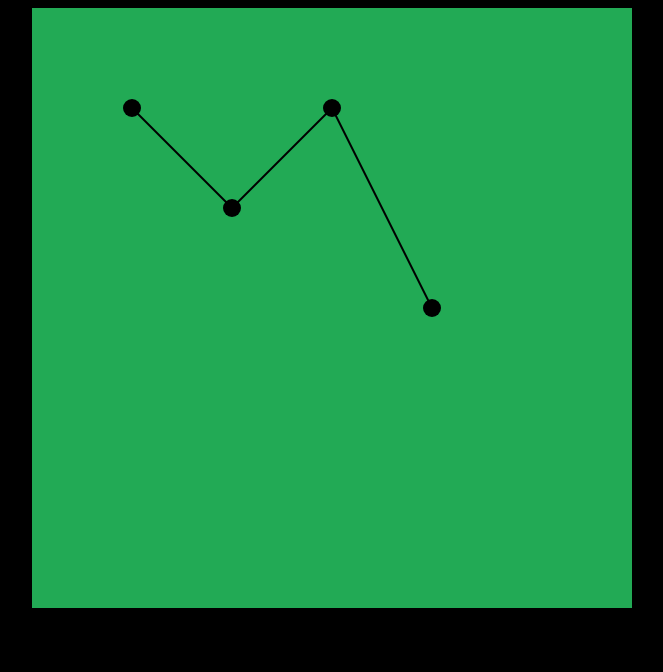
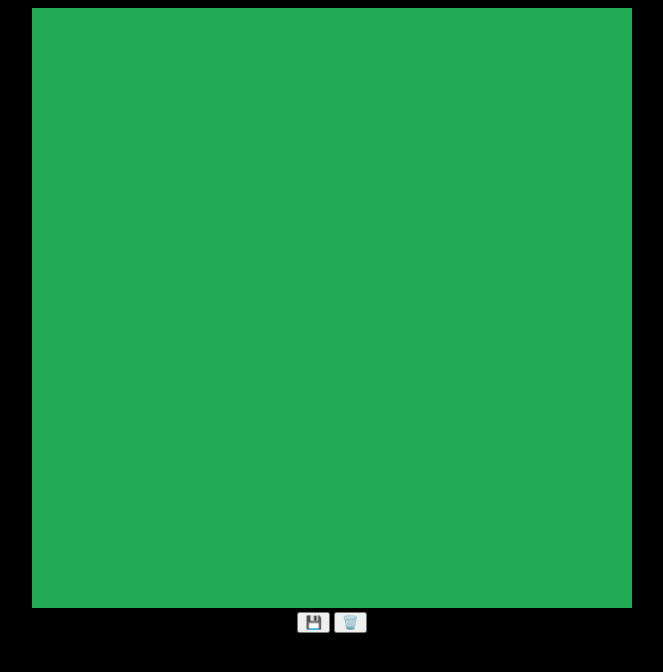
Before and after one commit to mirkobosetti/StreetsAI, a website built with Vite: page index.html in a window 1280 px wide. Shown: the whole page, without its empty margins (308-971 px from the left). Built offline with nearby package versions, Linux system fonts and the light colour scheme.

Commit message:
feat: add dispose method to GraphEditor and implement save/dispose functionality in main.ts

```diff
--- a/index.html
+++ b/index.html
@@ -9,6 +9,11 @@
   <body>
     <canvas id="myCanvas"></canvas>
 
+    <div id="controls">
+      <button id="btnSave">💾</button>
+      <button id="btnDispose">🗑️</button>
+    </div>
+
     <script type="module" src="/src/main.ts"></script>
   </body>
 </html>
--- a/src/graph/graph.ts
+++ b/src/graph/graph.ts
@@ -1,5 +1,5 @@
-import type Point from '../primitives/point'
-import type Segment from '../primitives/segment'
+import Point from '../primitives/point'
+import Segment from '../primitives/segment'
 
 class Graph {
   points: Point[]
@@ -8,6 +8,22 @@ class Graph {
   constructor(points: Point[], segments: Segment[]) {
     this.points = points
     this.segments = segments
+  }
+
+  static load(info: {
+    points: { x: number; y: number }[]
+    segments: { p1: { x: number; y: number }; p2: { x: number; y: number } }[]
+  }) {
+    const points = info.points.map((p) => new Point(p.x, p.y))
+    const segments = info.segments.map(
+      (s) =>
+        new Segment(
+          points.find((p) => p.equals(s.p1 as Point)) as Point,
+          points.find((p) => p.equals(s.p2 as Point)) as Point
+        )
+    )
+
+    return new Graph(points, segments)
   }
 
   draw(ctx: CanvasRenderingContext2D) {
--- a/src/graphEditor.ts
+++ b/src/graphEditor.ts
@@ -37,6 +37,12 @@ class GraphEditor {
       new Segment(this.selected, intent).draw(this.ctx, { dash: [3, 3] })
       this.selected.draw(this.ctx, { outline: true })
     }
+  }
+
+  dispose() {
+    this.graph.dispose()
+    this.selected = null
+    this.hovered = null
   }
 
   private addEventListeners() {
--- a/src/main.ts
+++ b/src/main.ts
@@ -1,26 +1,16 @@
 import Graph from './graph/graph'
 import GraphEditor from './graphEditor'
-import Point from './primitives/point'
-import Segment from './primitives/segment'
 import './style.css'
 import Viewport from './viewport'
 
 const canvas = document.getElementById('myCanvas') as HTMLCanvasElement
-const ctx = canvas.getContext('2d') as CanvasRenderingContext2D
 
 canvas.width = 600
 canvas.height = 600
 
-const p1 = new Point(100, 100)
-const p2 = new Point(200, 200)
-const p3 = new Point(300, 100)
-const p4 = new Point(400, 300)
+const savedGraph = localStorage.getItem('graph')
 
-const s1 = new Segment(p1, p2)
-const s2 = new Segment(p2, p3)
-const s3 = new Segment(p3, p4)
-
-const graph = new Graph([p1, p2, p3, p4], [s1, s2, s3])
+const graph = savedGraph ? Graph.load(JSON.parse(savedGraph)) : new Graph([], [])
 const viewport = new Viewport(canvas)
 const graphEditor = new GraphEditor(graph, viewport)
 
@@ -31,3 +21,14 @@ function animate() {
   graphEditor.display()
   requestAnimationFrame(animate)
 }
+
+const btnSave = document.getElementById('btnSave') as HTMLButtonElement
+const btnDispose = document.getElementById('btnDispose') as HTMLButtonElement
+
+btnSave.addEventListener('click', () => {
+  localStorage.setItem('graph', JSON.stringify(graph))
+})
+
+btnDispose.addEventListener('click', () => {
+  graphEditor.dispose()
+})
```
